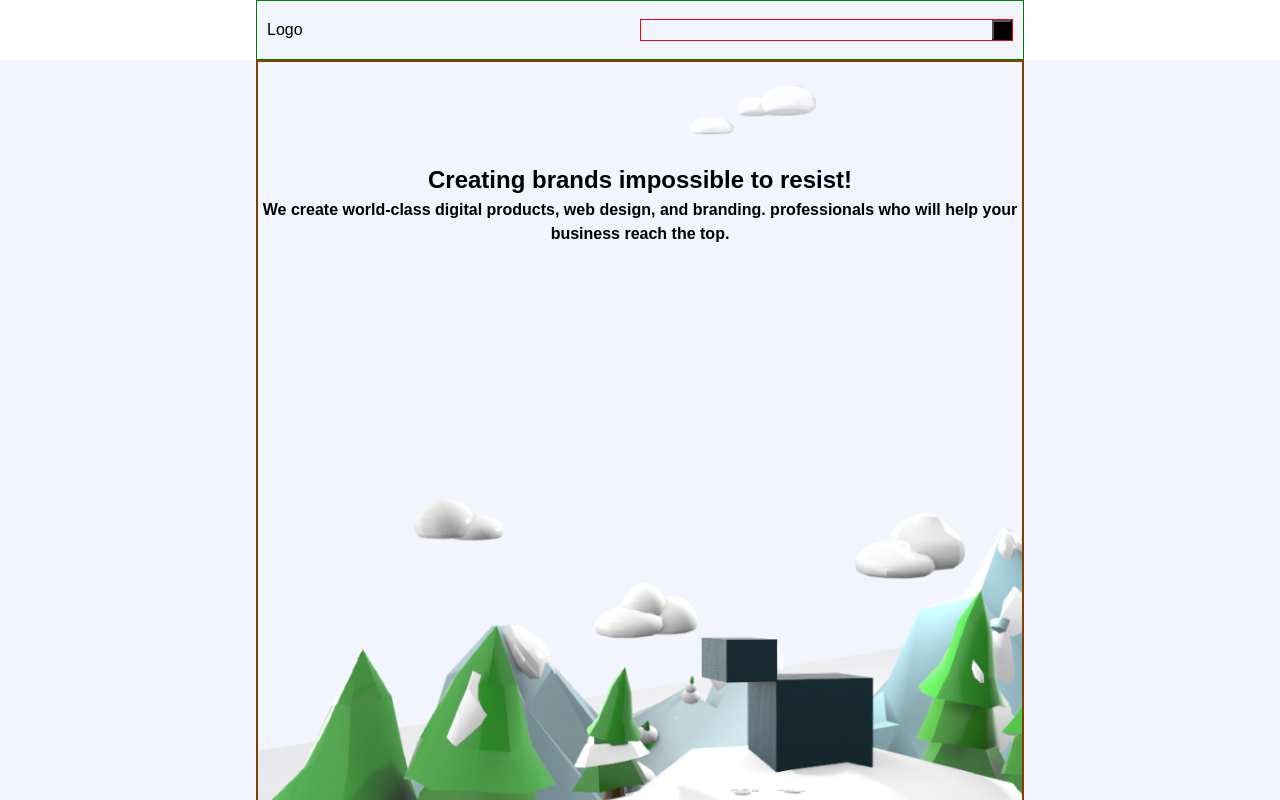
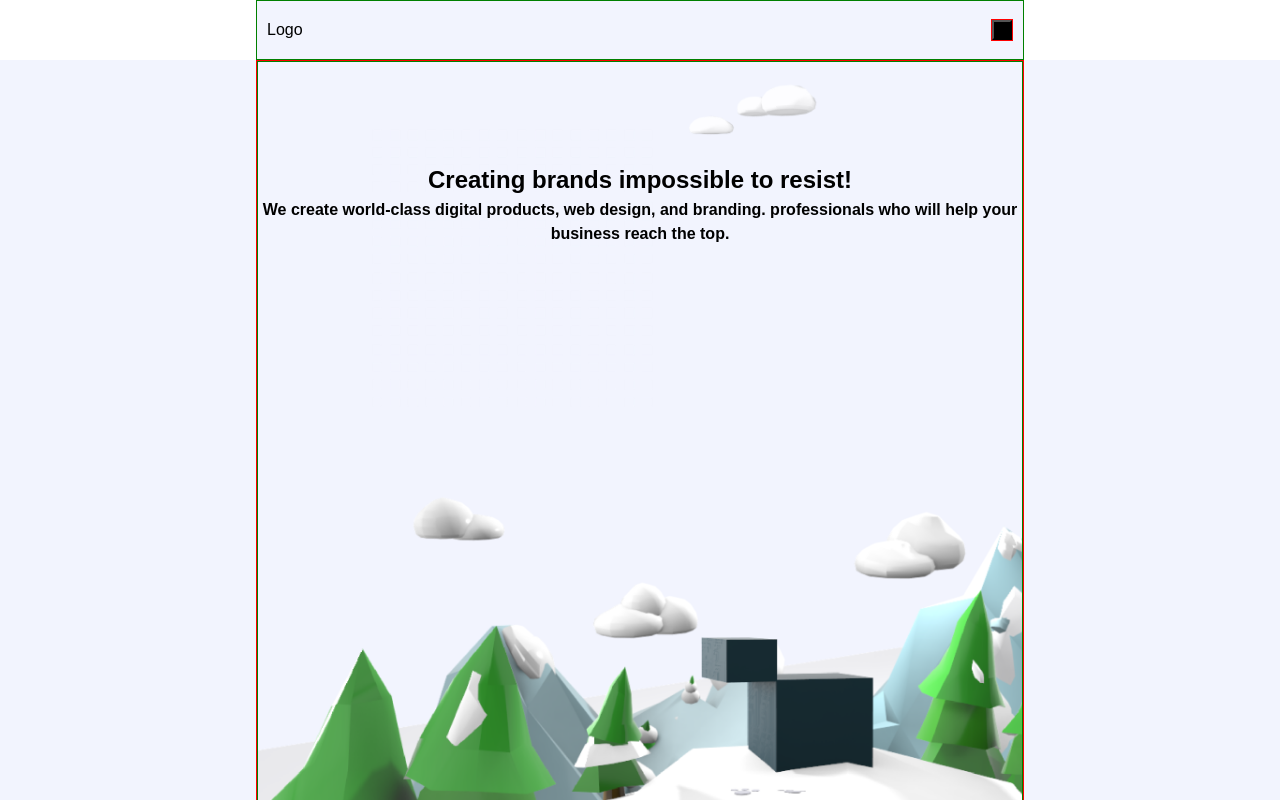
Before and after one commit to ivanbkovacevic/contura-desing-website2, a Next.js app: page / in a window 1280 px wide. Shown: the top 800 px of the page. Built offline with nearby package versions, Linux system fonts and the light colour scheme.

Commit message:
Header navigation

```diff
--- a/components/Layout/Header/Header.module.scss
+++ b/components/Layout/Header/Header.module.scss
@@ -12,7 +12,6 @@
 
     .navigationAllWrapper {
         position: relative;
-        width: 50%;
         height: 100%;
         display: flex;
         justify-content: flex-end;
@@ -24,9 +23,9 @@
            }
 
         .justNavigationWrapper {
-        border: 1px solid red;
+          border: 1px solid red;
           position: absolute;
-          left: 0%;
+          right: 0%;
         }
     }
 
```
